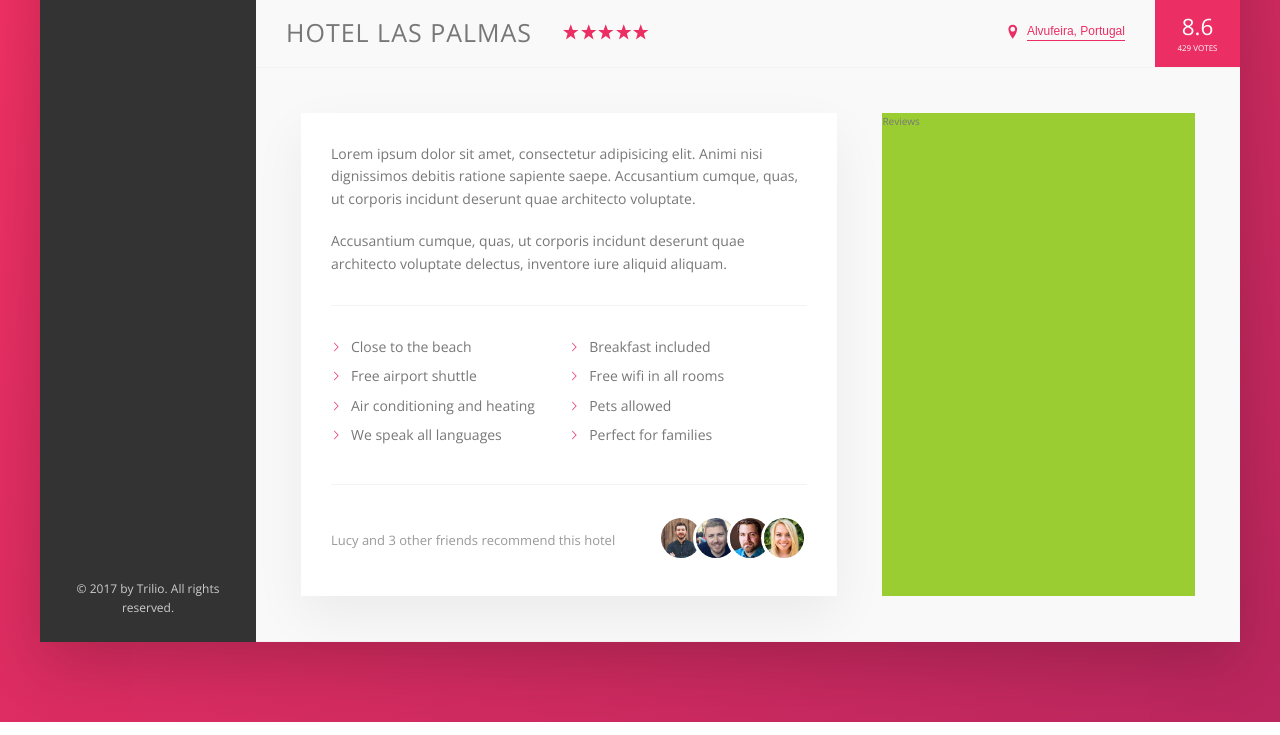
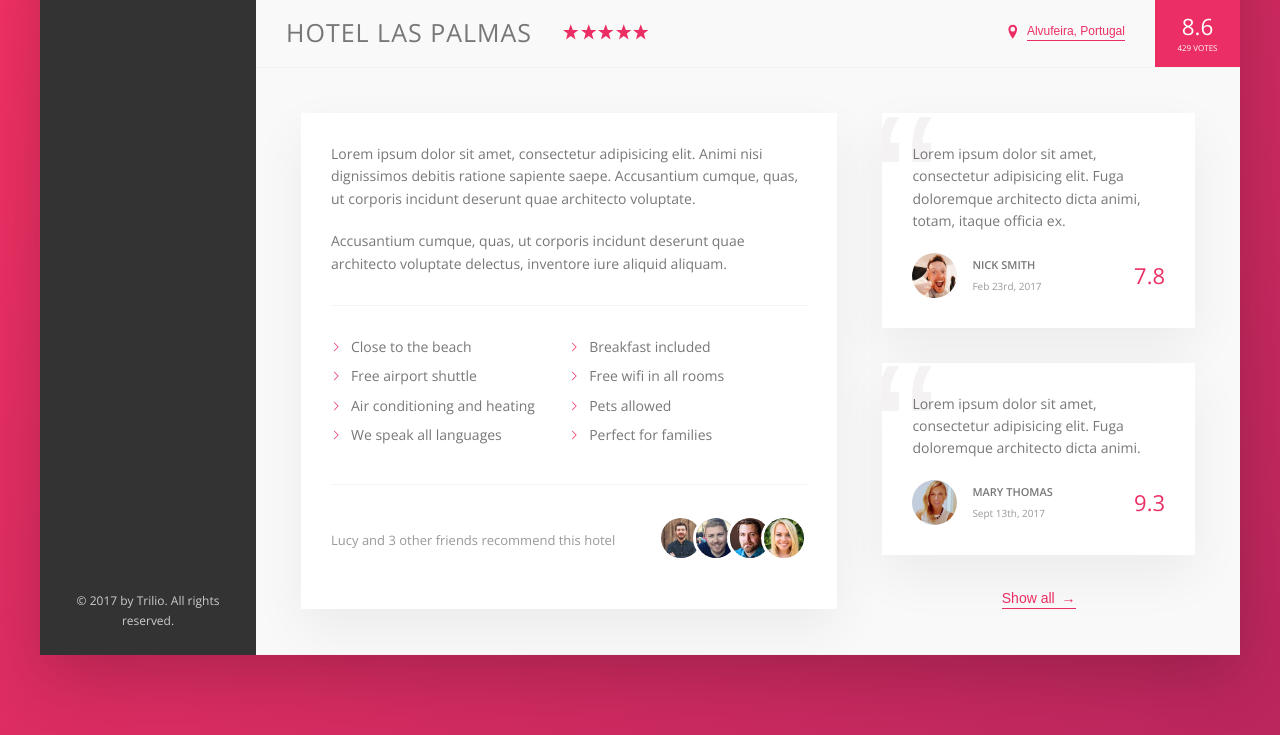
Before and after one commit to lionelritchie29/trilio, a website: page index.html in a window 1280 px wide. Shown: the part 538-1273 px from the top of the page. Drawn offline with nearby package versions, Linux system fonts and the light colour scheme.

Commit message:
feat: user reviews section

```diff
--- a/index.html
+++ b/index.html
@@ -160,7 +160,7 @@
             </div>
           </div>
 
-          <div class="detail">
+          <figure class="detail">
             <div class="description">
               <p class="paragraph">
                 Lorem ipsum dolor sit amet, consectetur adipisicing elit. Animi
@@ -214,7 +214,33 @@
               </div>
             </div>
 
-            <div class="user-reviews">Reviews</div>
+            <figure class="user-reviews">
+              <figure class="review">
+                <blockquote class="review__text">Lorem ipsum dolor sit amet, consectetur adipisicing elit. Fuga doloremque architecto dicta animi, totam, itaque officia ex.</blockquote>
+                <figcaption class="review__user">
+                  <img src="img/user-1.jpg" alt="User 1" class="review__photo">
+                  <div class="review__user-box">
+                    <p class="review__user-name">Nick Smith</p>
+                    <p class="review__user-date">Feb 23rd, 2017</p>
+                  </div>
+                  <div class="review__rating">7.8</div>
+                </figcaption>
+              </figure>
+
+              <figure class="review">
+                <blockquote class="review__text">Lorem ipsum dolor sit amet, consectetur adipisicing elit. Fuga doloremque architecto dicta animi.</blockquote>
+                <figcaption class="review__user">
+                  <img src="img/user-2.jpg" alt="User 2" class="review__photo">
+                  <div class="review__user-box">
+                    <p class="review__user-name">Mary Thomas</p>
+                    <p class="review__user-date">Sept 13th, 2017</p>
+                  </div>
+                  <div class="review__rating">9.3</div>
+                </figcaption>
+              </figure>
+
+              <button class="btn-inline">Show all <span>&rarr;</span> </button>
+            </figure>
           </div>
         </main>
       </div>
--- a/sass/_component.scss
+++ b/sass/_component.scss
@@ -259,11 +259,20 @@
 
   &:hover {
     color: var(--color-grey-dark-1);
+
+    span {
+      margin-left: 8px;
+      transition: margin-left 0.2s;
+    }
   }
 
   &:focus {
     outline: none;
     animation: pulsate 1s infinite;
+  }
+
+  & span {
+    margin-left: 3px;
   }
 }
 
@@ -346,3 +355,65 @@
     }
   }
 }
+
+/// REVIEWS
+.review {
+  background-color: #fff;
+  box-shadow: var(--shadow-light);
+  padding: 3rem;
+  margin-bottom: 3.5rem;
+  position: relative;
+  overflow: hidden;
+
+  &__text {
+    margin-bottom: 2rem;
+    z-index: 10;
+    position: relative;
+  }
+
+  &__user {
+    display: flex;
+    align-items: center;
+  }
+
+  &__photo {
+    height: 4.5rem;
+    width: 4.5rem;
+    border-radius: 50%;
+    margin-right: 1.5rem;
+  }
+
+  &__user-box {
+    margin-right: auto;
+  }
+
+  &__user-name {
+    font-size: 1.1rem;
+    font-weight: 600;
+    text-transform: uppercase;
+    margin-bottom: 0.4rem;
+  }
+
+  &__user-date {
+    font-size: 1rem;
+    color: var(--color-grey-dark-3);
+  }
+
+  &__rating {
+    color: var(--color-primary);
+    font-size: 2.2rem;
+    font-weight: 300;
+  }
+
+  &::before {
+    content: "\201C";
+    position: absolute;
+    top: -2.75rem;
+    left: -1rem;
+    font-size: 20rem;
+    color: var(--color-grey-light-2);
+    font-family: sans-serif;
+    line-height: 1;
+    z-index: 1;
+  }
+}
--- a/sass/_layout.scss
+++ b/sass/_layout.scss
@@ -52,6 +52,10 @@
 }
 
 .user-reviews {
-  background-color: yellowgreen;
+  font-size: 1.4rem;
   flex: 1;
+  display: flex;
+  flex-direction: column;
+  justify-content: center;
+  align-items: center;
 }
```
Also changed, not shown: css/style.css, 1 other file.
